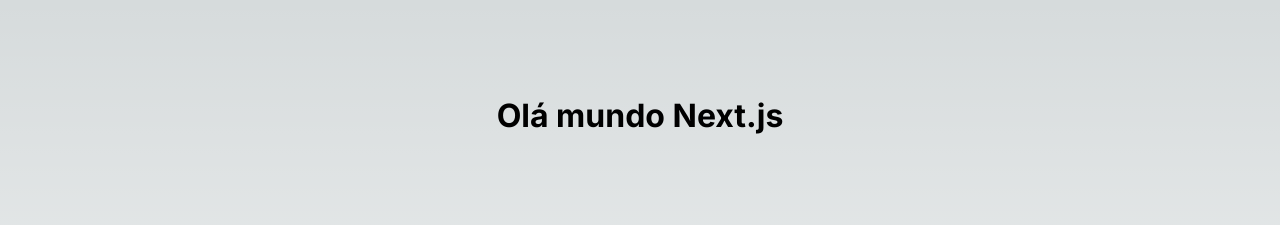
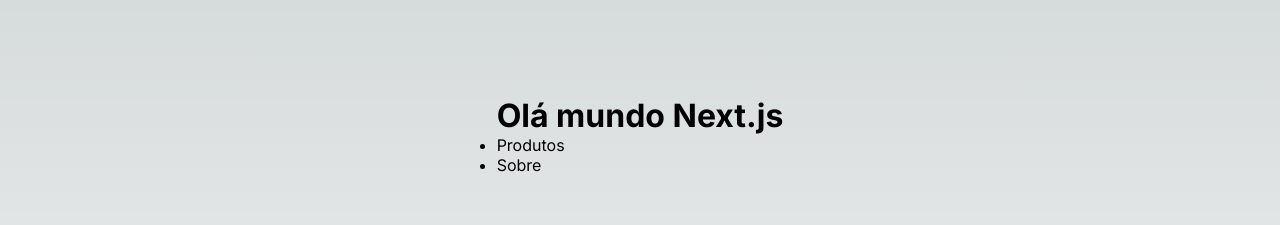
Before and after one commit to pedrojunior079/curso-nextjs, a Next.js app: page / in a window 1280 px wide. Shown: the top 225 px of the page. Built offline with nearby package versions, Linux system fonts and the light colour scheme.

Commit message:
Navegação entre paginas componente Link #06

```diff
--- a/src/pages/index.js
+++ b/src/pages/index.js
@@ -2,6 +2,7 @@
 import Image from 'next/image'
 import { Inter } from 'next/font/google'
 import styles from '@/styles/Home.module.css'
+import Link from 'next/link'
 
 const inter = Inter({ subsets: ['latin'] })
 
@@ -17,6 +18,14 @@
       <main className={`${styles.main} ${inter.className}`}>
         <div className={styles.container}>
            <h1>Olá mundo Next.js</h1>
+           <ul>
+             <li>
+               <Link href="/products">Produtos</Link>
+             </li>
+             <li>
+               <Link href="/about">Sobre</Link>
+             </li>
+           </ul>
         </div>
       </main>
     </>
```
Also changed, not shown: src/pages/about.js (+7 -1 lines), src/pages/products/index.js (+7 -1 lines).
